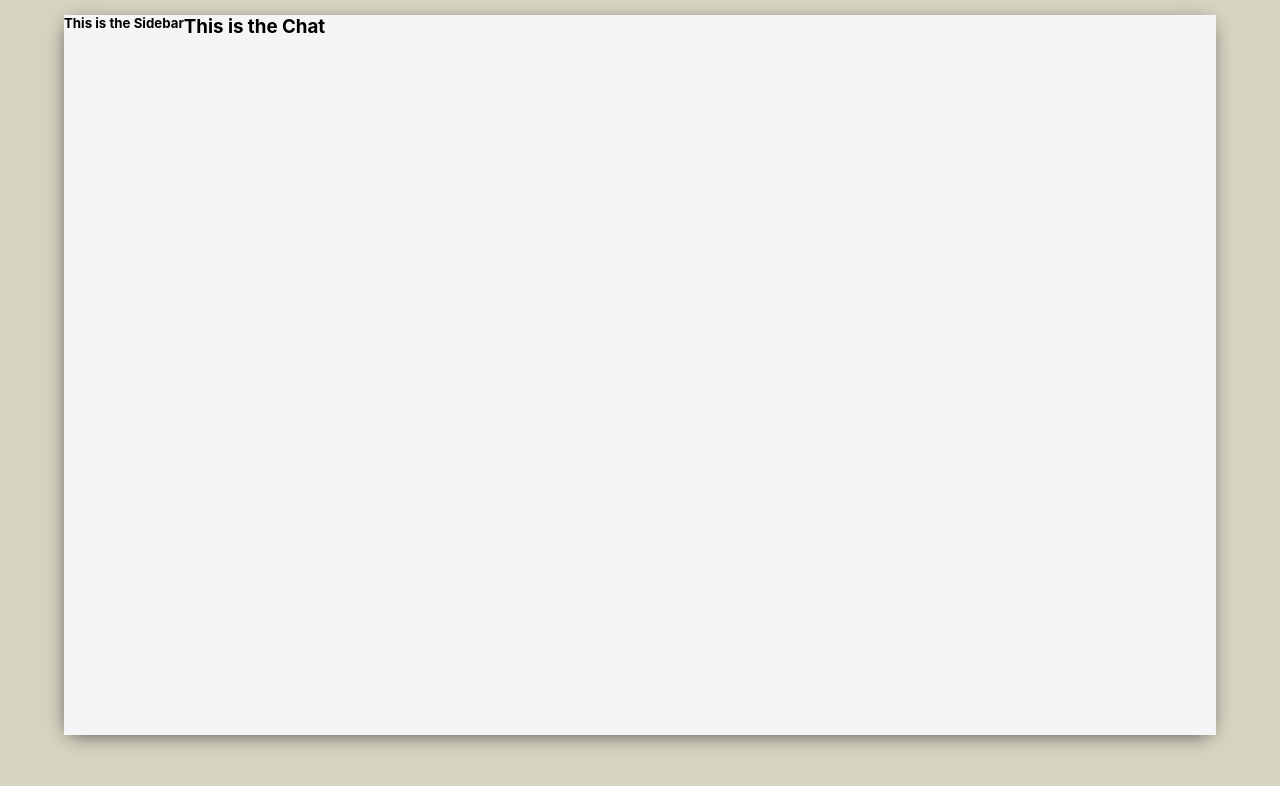
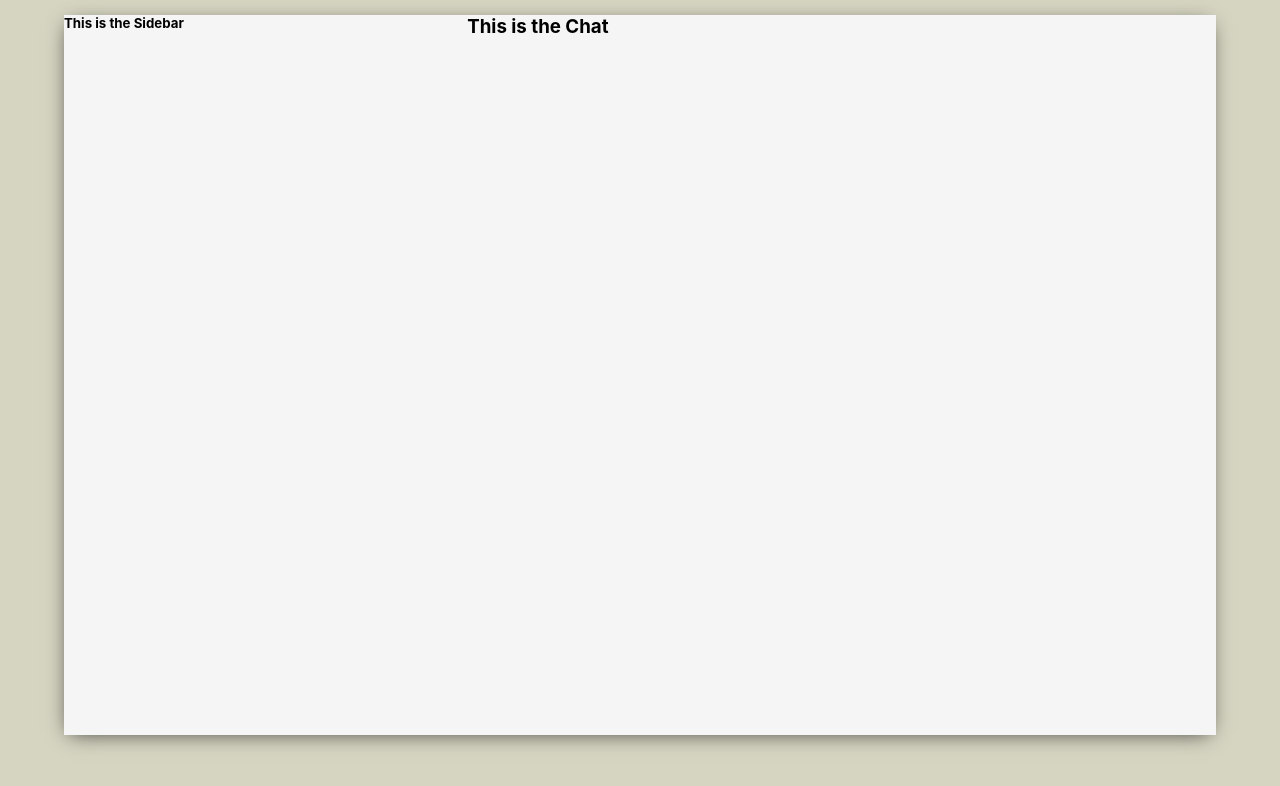
Before and after one commit to adospinoiu/MERN_WhatsApp_Clone, a React (Create React App) app in the folder whatsapp-clone/: page / in a window 1280 px wide. Shown: the top 786 px of the page. Built offline with nearby package versions, Linux system fonts and the light colour scheme.

Commit message:
Added css to Chat.css and Sidebar.css to split the screen accordingly

```diff
--- a/whatsapp-clone/src/App.js
+++ b/whatsapp-clone/src/App.js
@@ -6,6 +6,7 @@ function App() {
   return (
     <div className="app">
       <div className="app__body">
+
         <Sidebar />
 
         <Chat />
--- a/whatsapp-clone/src/Chat.css
+++ b/whatsapp-clone/src/Chat.css
@@ -0,0 +1,5 @@
+.chat {
+    display: flex;
+    flex-direction: column;
+    flex: 0.65;
+}
--- a/whatsapp-clone/src/Sidebar.css
+++ b/whatsapp-clone/src/Sidebar.css
@@ -0,0 +1,5 @@
+.sidebar {
+    display: flex;
+    flex-direction: column;
+    flex: 0.35;
+}
```
